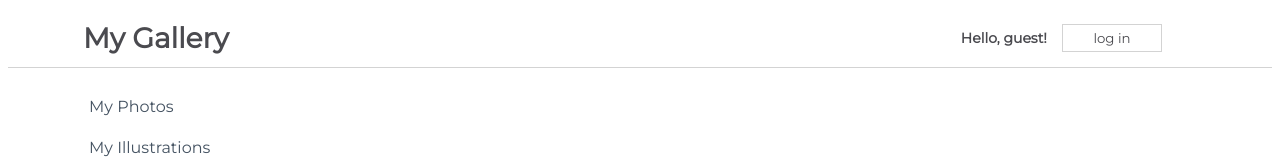
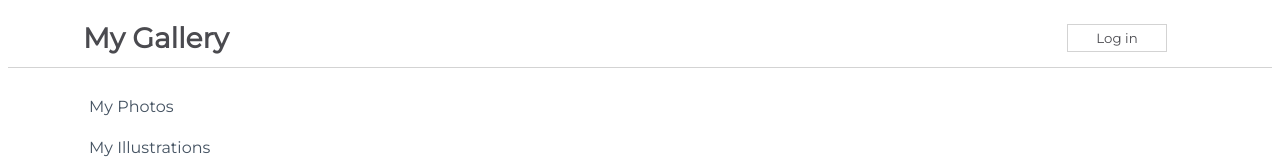
Before and after one commit to Brindusa22/react-challenges, a React (Create React App) app in the folder my-app/: page / in a window 1280 px wide. Shown: the top 160 px of the page. Built offline with nearby package versions, Linux system fonts and the light colour scheme.

Commit message:
Add handle event for login button and form

```diff
--- a/my-app/src/App.js
+++ b/my-app/src/App.js
@@ -1,12 +1,14 @@
 import css from './App.module.css';
 import Sidebar from './components/Sidebar'
 import NavBarSimple from './components/NavBarSimple';
+import NavBarForm from './components/NavBarForm'
 
 function App() {
   return (
     <div className={css.App}>
       <Sidebar />
-      <NavBarSimple />
+      {/* <NavBarSimple /> */}
+      <NavBarForm />
     </div>
   );
 }
--- /dev/null
+++ b/my-app/src/components/NavBarChild.js
@@ -0,0 +1,22 @@
+import React from 'react'
+
+function NavBarChild(props) {
+  return (
+    <div>
+        {props.isLoggedIn ? (
+            <form>
+            <label htmlFor = "username">Username:</label>
+            <input placeholder="username" id="username"/>
+
+            <label htmlFor = "password">Password:</label>
+            <input placeholder="password" id="password"/>
+            <button  onClick={props.handleClick}>Submit</button>
+        </form>
+        ) : (
+            <button onClick={props.handleClick}>Log in</button>
+        )}
+    </div>
+  )
+}
+
+export default NavBarChild
--- /dev/null
+++ b/my-app/src/components/NavBarForm.js
@@ -0,0 +1,48 @@
+import React, { Component } from 'react'
+import css from './css/NavBarForm.module.css'
+import NavBarChild from './NavBarChild'
+
+export class NavBarForm extends Component {
+    constructor(props) {
+      super(props)
+
+      this.state = {
+         isLoggedIn: false,
+      }
+    }
+
+    handleClick = () => {
+        this.setState((prevState) => ({
+            isLoggedIn: prevState.isLoggedIn ? false: true
+        }),  () => console.log(this.state.isLoggedIn))
+    }
+
+  render() {
+    return (
+      <div className={css.NavBar}>
+        <h1>My Gallery</h1>
+        {/* This is part of steps 1-8 */}
+                    {/* {
+                    this.state.isLoggedIn ?
+                        <button onClick={() => this.handleButtonClick()}>Login</button>
+                        :
+                        <form>
+                            <label htmlFor = "username">Username:</label>
+                            <input placeholder="username" id="username"/>
+
+                            <label htmlFor = "password">Password:</label>
+                            <input placeholder="password" id="password"/>
+                            <button onClick={() => this.handleButtonClick()}>Submit</button>
+                        </form>
+
+                    } */}
+            <NavBarChild
+                isLoggedIn={this.state.isLoggedIn}
+                handleClick={this.handleClick}
+            />
+      </div>
+    )
+  }
+}
+
+export default NavBarForm
```
Also changed, not shown: 2 other files (tests, documents, lock files or other folders).
